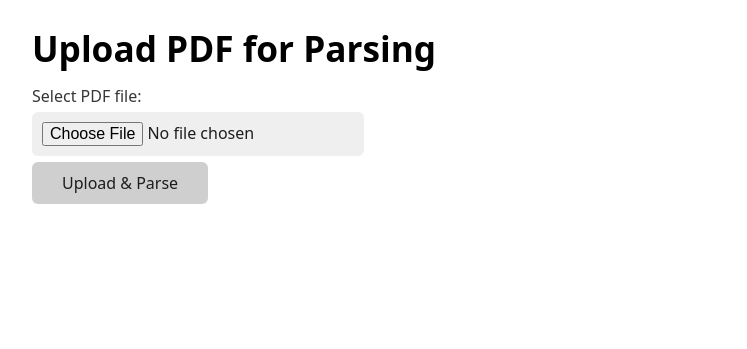
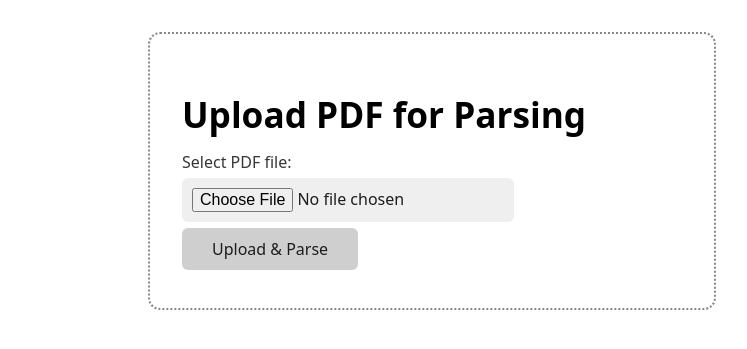
Before and after one commit to KabriAcid/pdfparser, a Flask app: template templates/index.html in a window 1280 px wide. Shown: the top 349 px of the page, without its empty margins (208-955 px from the left). Run offline with Flask 3, Linux system fonts and the light colour scheme; the template is opened without the code that fills it, so the values that code supplies are empty.

Commit message:
Add main container styles for PDF upload UI

```diff
--- a/static/css/style.css
+++ b/static/css/style.css
@@ -1 +1,8 @@
-/* Basic styles for PDF upload UI */
+.main-container {
+  border: 2px dotted #888;
+  padding: 2rem;
+  border-radius: 12px;
+  max-width: 500px;
+  margin: 2rem auto;
+  background: #fff;
+}
--- a/templates/index.html
+++ b/templates/index.html
@@ -1,21 +1,32 @@
 <!DOCTYPE html>
 <html lang="en">
   <head>
-	<meta charset="UTF-8">
-	<meta name="viewport" content="width=device-width, initial-scale=1.0">
+    <meta charset="UTF-8" />
+    <meta name="viewport" content="width=device-width, initial-scale=1.0" />
     <title>PDF Parser Upload</title>
     <!-- Water.css light theme -->
-	<link rel="stylesheet" href="https://cdn.jsdelivr.net/npm/water.css@2/out/light.min.css">
-	<link rel="stylesheet" href="/static/css/style.css">
+    <link
+      rel="stylesheet"
+      href="https://cdn.jsdelivr.net/npm/water.css@2/out/light.min.css"
+    />
+    <link rel="stylesheet" href="/static/css/style.css" />
   </head>
   <body>
+    <div class="main-container">
       <h1>Upload PDF for Parsing</h1>
       <form id="uploadForm" enctype="multipart/form-data">
         <label for="pdfFile">Select PDF file:</label>
-		<input type="file" id="pdfFile" name="pdfFile" accept="application/pdf" required>
+        <input
+          type="file"
+          id="pdfFile"
+          name="pdfFile"
+          accept="application/pdf"
+          required
+        />
         <button type="submit">Upload & Parse</button>
       </form>
       <div id="result"></div>
+    </div>
     <script src="/static/js/main.js"></script>
   </body>
 </html>
```
Lines whose indentation alone changed are shown as unchanged.
